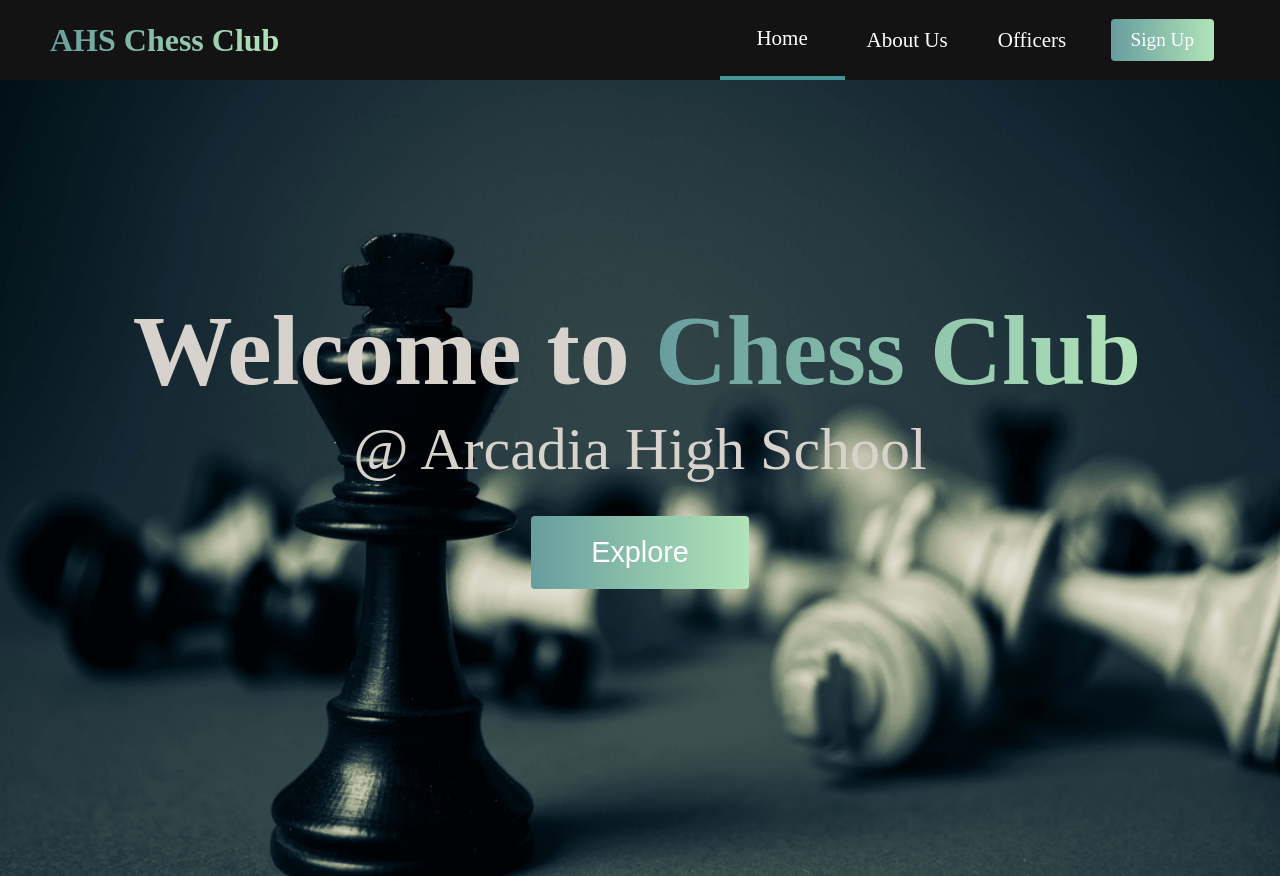
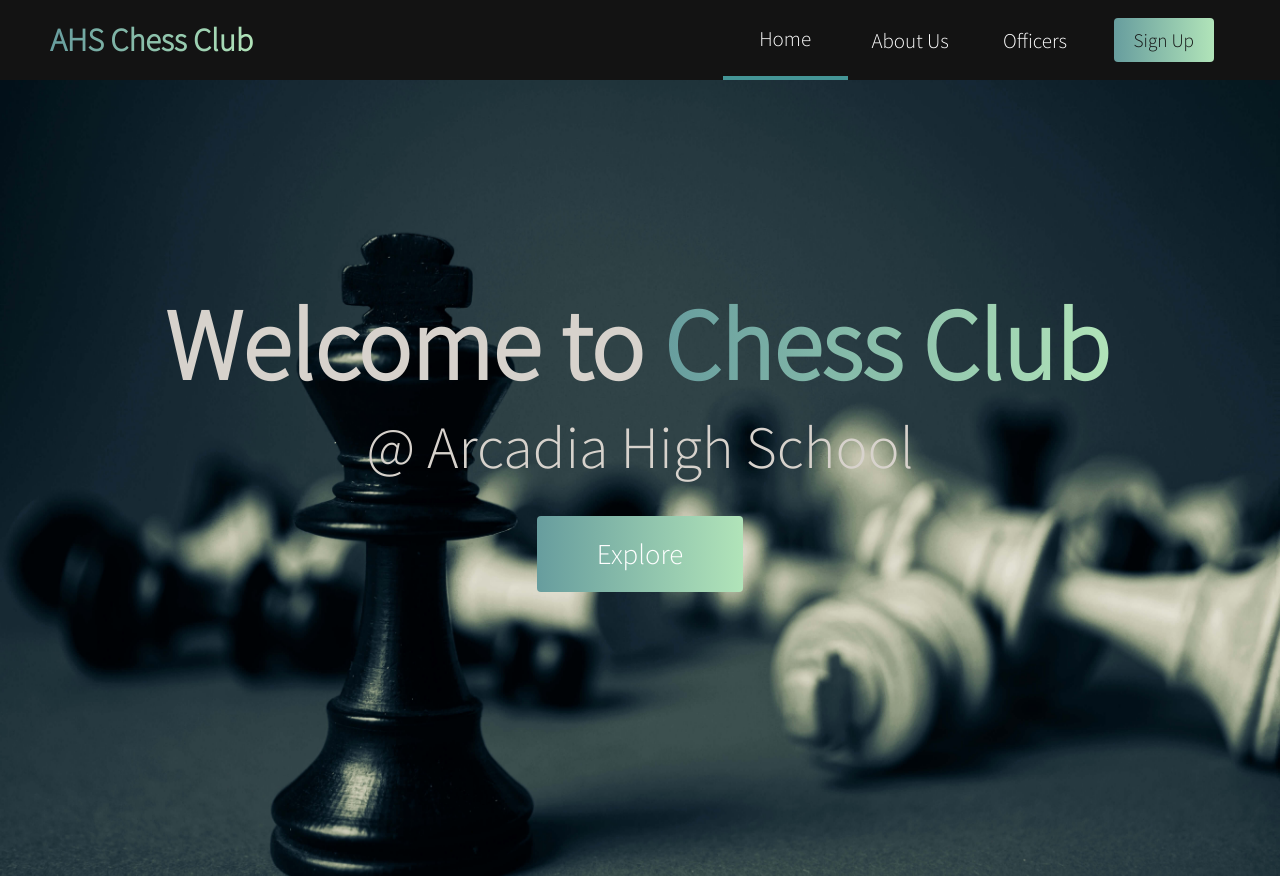
Before and after one commit to arcadiachessclub/arcadiachessclub.github.io, a plain HTML site: page index.html in a window 1280 px wide. Shown: the top 876 px of the page. Drawn offline with Linux system fonts and the light colour scheme.

Commit message:
Change Font

```diff
--- a/index.html
+++ b/index.html
@@ -4,12 +4,18 @@
 <head>
     <meta charset="utf-8">
     <meta name="viewport" content="initial-scale=1, width=device-width">
+
     <!-- Icon -->
     <link rel="icon" href="images/knight-icon.png">
+
     <!-- Style Links -->
     <link rel="stylesheet" type="text/css" href="style.css">
     <link rel="stylesheet" href="https://use.fontawesome.com/releases/v5.14.0/css/all.css"
         integrity="sha384-HzLeBuhoNPvSl5KYnjx0BT+WB0QEEqLprO+NBkkk5gbc67FTaL7XIGa2w1L0Xbgc" crossorigin="anonymous" />
+    <link rel="preconnect" href="https://fonts.googleapis.com">
+    <link rel="preconnect" href="https://fonts.gstatic.com" crossorigin>
+    <link href="https://fonts.googleapis.com/css2?family=Source+Sans+Pro:wght@300&display=swap" rel="stylesheet">
+
     <title>AHS Chess Club</title>
 </head>
 
--- a/style.css
+++ b/style.css
@@ -3,7 +3,7 @@
     box-sizing: border-box;
     margin: 0;
     padding: 0;
-    /* font-family: "Brush Script MT", Futura, sans-serif; */
+    font-family: 'Source Sans Pro', sans-serif;
     scroll-behavior: smooth;
 }
 
@@ -119,6 +119,11 @@ footer {
     background: linear-gradient(to right, #679d9e, #b1e4b9);
     color: #fff;
     transition: all 0.3s ease;
+}
+
+#signup {
+  color: #131313;
+  font-weight: 500;
 }
 
 .navbar-links:hover {
@@ -383,6 +388,7 @@ footer {
     z-index: 2;
     color: #fff;
     text-decoration: none;
+    font-weight: 500;
 }
 
 .main__btn:after {
```
